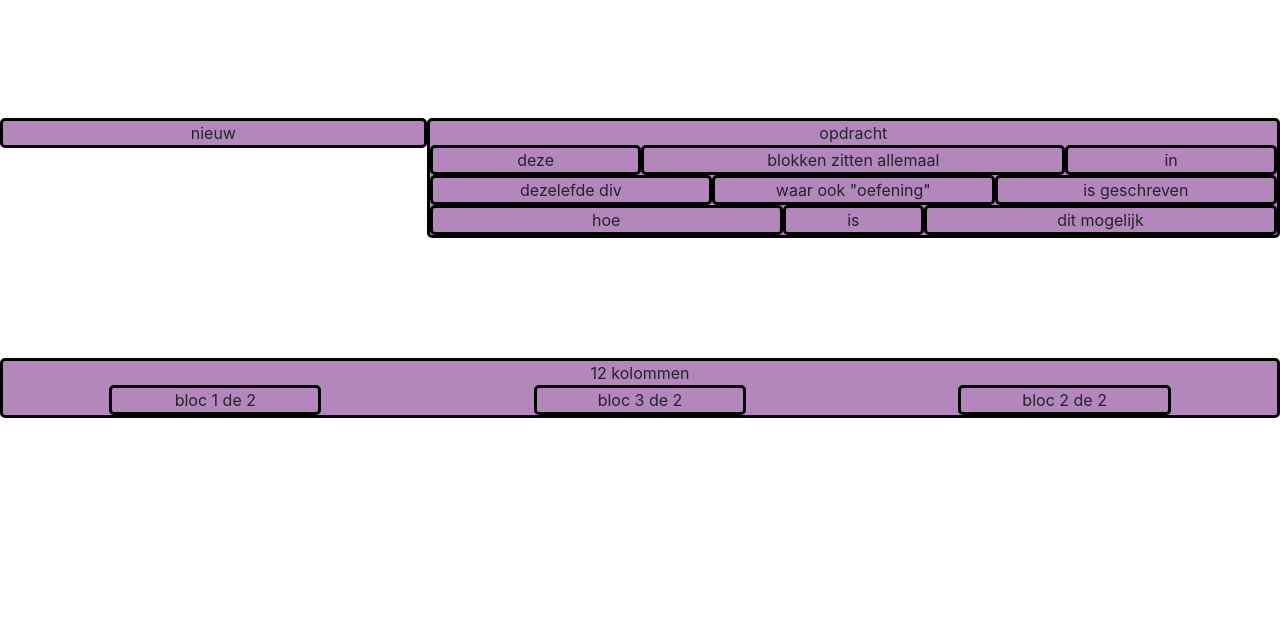
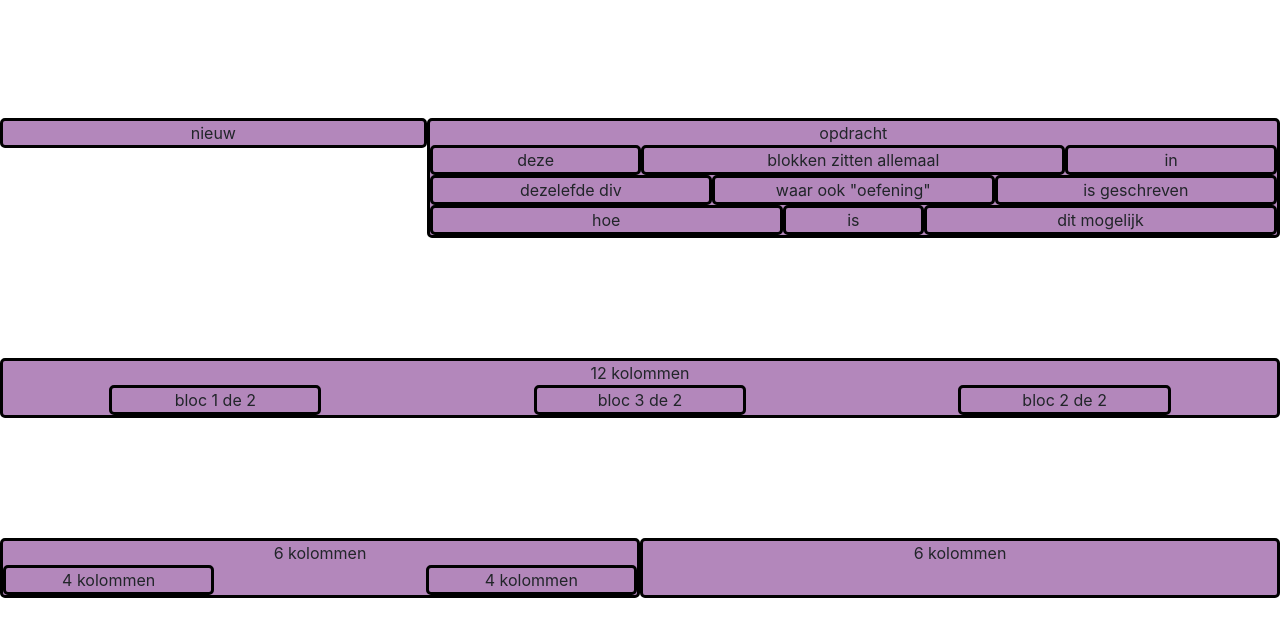
Before and after one commit to YerkoDeZutter/bootstrap, a plain HTML site: page index.html in a window 1280 px wide. Shown: the part 94-730 px from the top of the page. Drawn offline with nearby package versions, Linux system fonts and the light colour scheme.

Commit message:
1st 6kollomen set made

```diff
--- a/index.html
+++ b/index.html
@@ -118,7 +118,30 @@
 
     <div class="row">
 
+      <div class="col-md-6 cont-in">
 
+        6 kolommen
+
+        <div class="row">
+
+          <div class="col-md-4 cont-in">4 kolommen</div>
+          <div class="col-md-4"></div>
+          <div class="col-md-4 cont-in">4 kolommen</div>
+
+        </div>
+
+      </div>
+      <div class="col-md-6 cont-in">
+
+        6 kolommen
+
+        <div class="row">
+
+
+
+        </div>
+
+      </div>
 
     </div>
 
```
